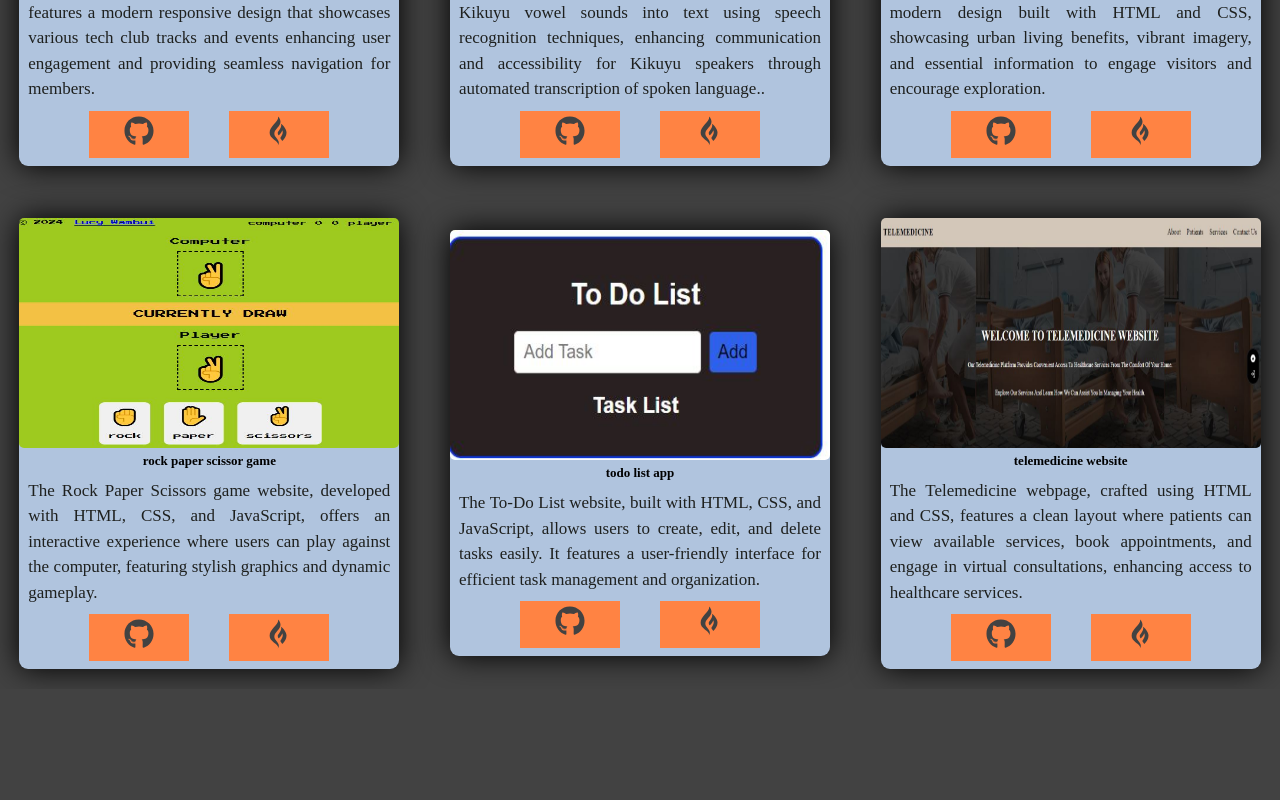
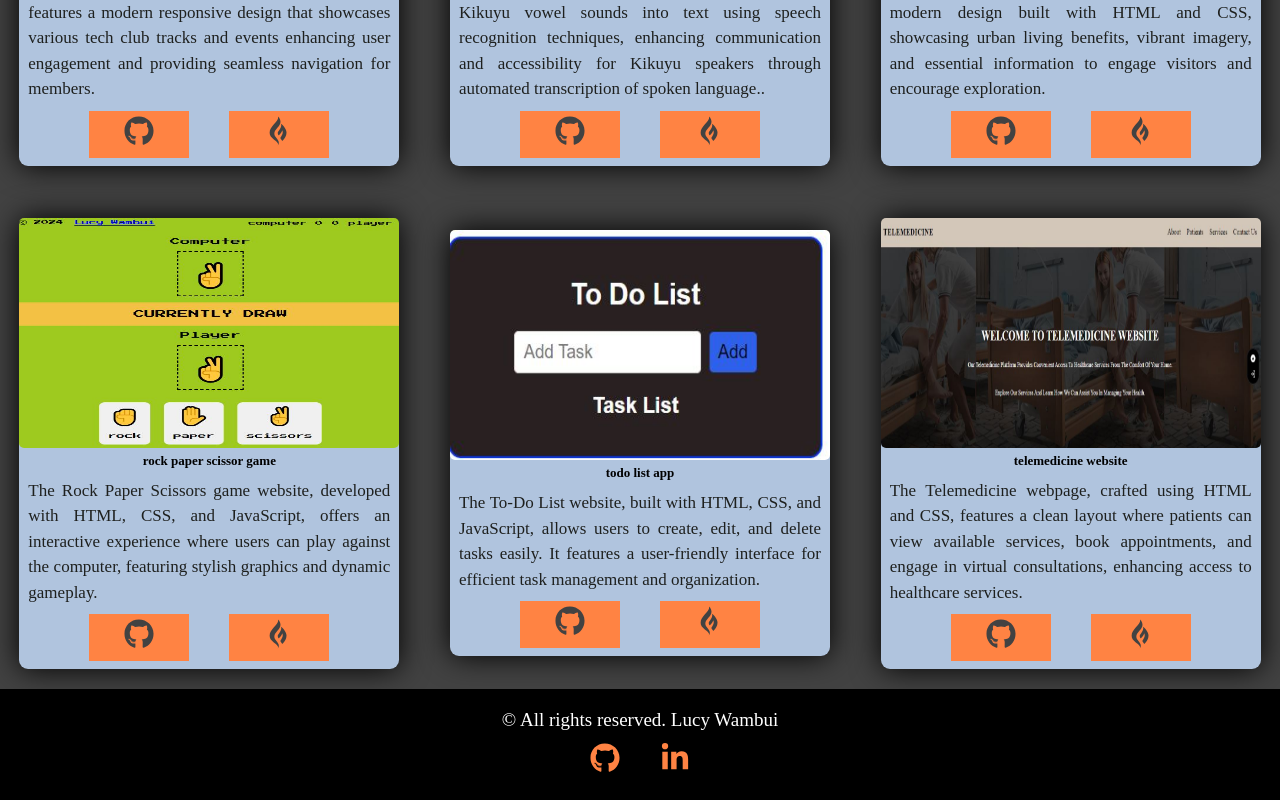
Before and after one commit to lwambon/my-portfolio, a React (Vite) app: page /projects in a window 1280 px wide. Shown: the part 459-1259 px from the top of the page. Before the commit the page ends 1148 px from the top, so only its background shows below. Built offline with nearby package versions, Linux system fonts and the light colour scheme.

Commit message:
footer section

```diff
--- a/src/App.jsx
+++ b/src/App.jsx
@@ -5,6 +5,7 @@ import Home from "./component/Home/Home";
 import About from "./component/About/About";
 import Skills from "./component/Skills/Skills";
 import Projects from "./component/Projects/Projects";
+import Footer from "./component/Footer/Footer";
 
 function App() {
   return (
@@ -17,6 +18,7 @@ function App() {
         <Route path="/skills" element={<Skills />} />
         <Route path="/projects" element={<Projects />} />
       </Routes>
+      <Footer />
     </BrowserRouter>
   );
 }
--- /dev/null
+++ b/src/component/Footer/Footer.css
@@ -0,0 +1,24 @@
+.footer-container {
+  padding: 2rem;
+  background-color: black;
+}
+
+.footer-details {
+  text-align: center;
+  color: white;
+  font-size: 1.9rem;
+}
+
+.links {
+  display: flex;
+  flex-wrap: wrap;
+  align-items: center;
+  justify-content: center;
+  gap: 4rem;
+  margin-top: 1.2rem;
+}
+
+.footer-link-items a {
+  font-size: 3rem;
+  color: var(--secondary-color);
+}
--- /dev/null
+++ b/src/component/Footer/Footer.jsx
@@ -0,0 +1,33 @@
+import "./Footer.css";
+import { FaGithub } from "react-icons/fa6";
+import { FaLinkedinIn } from "react-icons/fa";
+import { Link } from "react-router-dom";
+
+const GithubUrl = "https://github.com/lwambon";
+const LinkedinUrl = "https://www.linkedin.com/in/lucy-wambui-225965242";
+
+function Footer() {
+  return (
+    <div className="footer-section">
+      <div className="footer-container">
+        <p className="footer-details">
+          &copy; All rights reserved. Lucy Wambui
+        </p>
+        <div className="links">
+          <div className="footer-link-items">
+            <Link to={GithubUrl} target="_blank" rel="noopener noreferrer">
+              <FaGithub />
+            </Link>
+          </div>
+          <div className="footer-link-items">
+            <Link to={LinkedinUrl} target="_blank" rel="noopener noreferrer">
+              <FaLinkedinIn />
+            </Link>
+          </div>
+        </div>
+      </div>
+    </div>
+  );
+}
+
+export default Footer;
```
